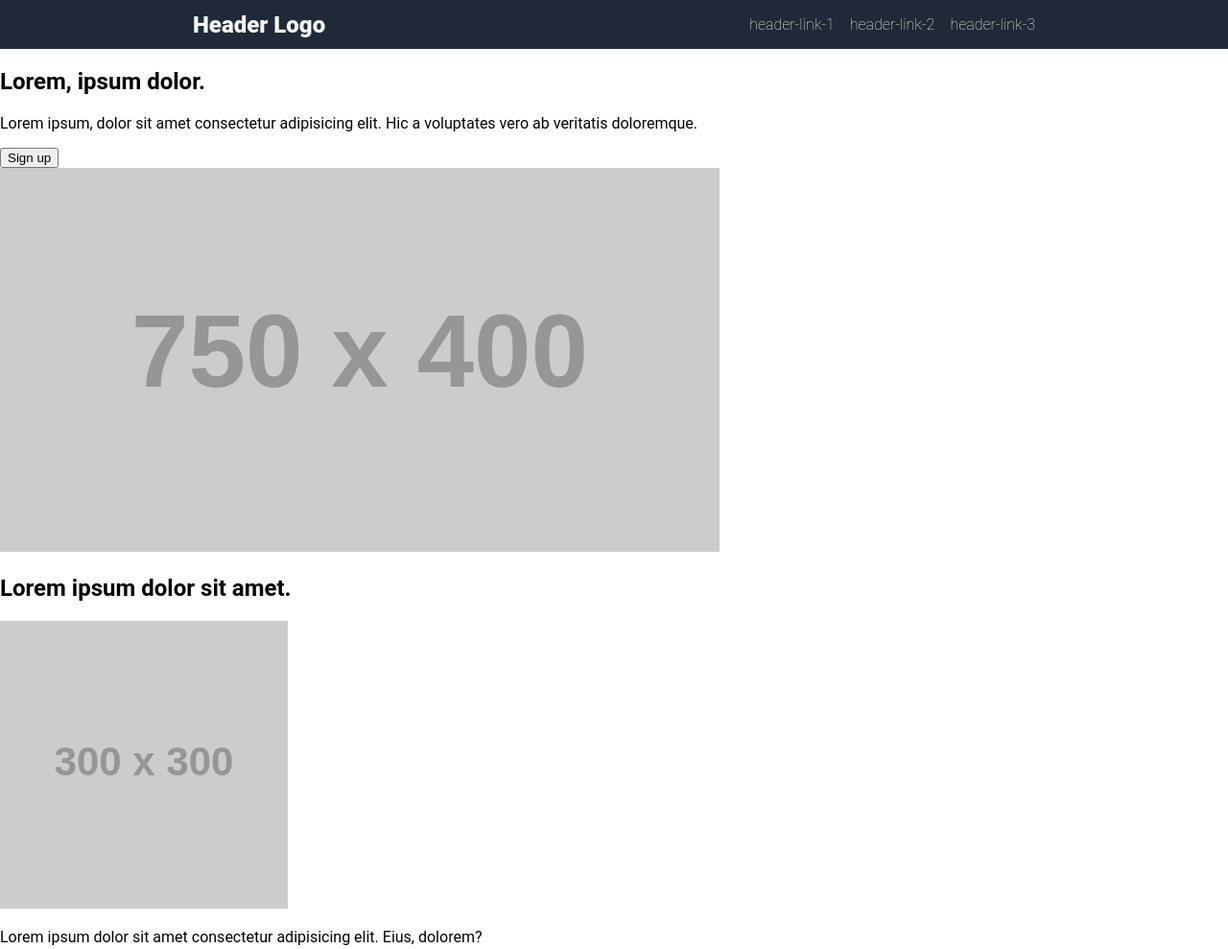
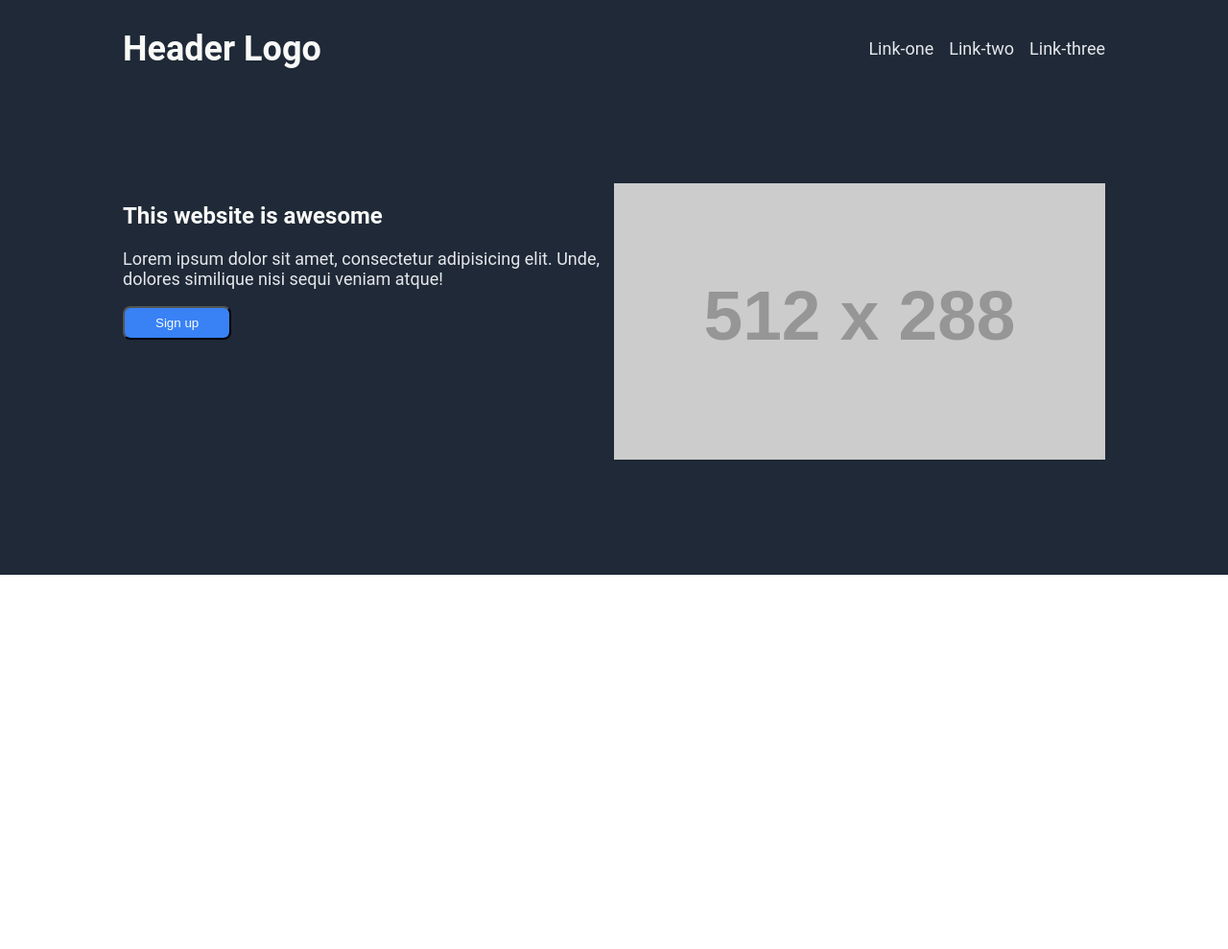
Before and after one commit to brew4242564/practica-web, a plain HTML site: page flex/index.html in a window 1280 px wide. Shown: the top 989 px of the page at 96% size. After the commit the page ends 800 px from the top, so only its background shows below. Drawn offline with Linux system fonts and the light colour scheme; placeholder pictures from the web are drawn by us.

Commit message:
Se estilizaron varios elementos
Se estelizo el Header y el Hero.

```diff
--- a/flex/index.html
+++ b/flex/index.html
@@ -4,76 +4,55 @@
 <head>
     <meta charset="UTF-8">
     <meta name="viewport" content="width=device-width, initial-scale=1.0">
+    <title>Air pups: Just Dog It</title>
     <link rel="stylesheet" href="styles.css">
-    <title>Air pups:Just dog it!</title>
 </head>
 
 <body>
     <header>
-        <div class="logo">Header Logo</div>
+        <div class="content">
+            <div class="logo">
+                <h2>Header Logo</h2>
+            </div>
+
             <nav>
                 <ul>
                     <li>
-                    <a href="#">header-link-1</a>
+                        <a href="#">Link-one</a>
                     </li>
                     <li>
-                    <a href="#">header-link-2</a>
+                        <a href="#">Link-two</a>
                     </li>
                     <li>
-                    <a href="#">header-link-3</a>
+                        <a href="#">Link-three</a>
                     </li>
                 </ul>
             </nav>
+        </div>
     </header>
 
-    <div class="front">
-        <div class="presentation">
-            <h2>Lorem, ipsum dolor.</h2>
-            <p>Lorem ipsum, dolor sit amet consectetur adipisicing elit. Hic a voluptates vero ab veritatis doloremque.
+    <div class="hero">
+        <div class="content">
+            <div class="description">
+                <h2>
+                    This website is awesome
+                </h2>
+                <p>
+                    Lorem ipsum dolor sit amet, consectetur adipisicing elit. Unde, dolores similique nisi sequi veniam
+                    atque!
                 </p>
-            <button class="buttom-top">Sign up</button>
+                <button class="sign-button">Sign up</button>
             </div>
-
-        <img src="https://placehold.co/750x400" alt="placeholder">
-    </div>
-
-    <div class="card-container">
-        <h2>Lorem ipsum dolor sit amet.</h2>
-        <div class="card">
-            <img src="https://placehold.co/300x300" alt="">
-            <p>Lorem ipsum dolor sit amet consectetur adipisicing elit. Eius, dolorem?</p>
-        </div>
-
-        <div class="card">
-            <img src="https://placehold.co/300x300" alt="">
-            <p>Lorem ipsum dolor sit amet consectetur adipisicing elit. Eius, dolorem?</p>
-        </div>
-
-        <div class="card">
-            <img src="https://placehold.co/300x300" alt="">
-            <p>Lorem ipsum dolor sit amet consectetur adipisicing elit. Eius, dolorem?</p>
-        </div>
-
-        <div class="card">
-            <img src="https://placehold.co/300x300" alt="">
-            <p>Lorem ipsum dolor sit amet consectetur adipisicing elit. Eius, dolorem?</p>
+            <img src="https://placehold.co/512x288" alt="">
         </div>
     </div>
 
-    <div class="quote">
-        <p class="epic-quote">Lorem ipsum dolor sit amet consectetur adipisicing elit. Sunt, natus necessitatibus. Explicabo quas voluptate officiis.</p>
-        <p class="atribution">- god</p>
+    <div class="info">
+        <div class="content">
+
+        </div>
     </div>
 
-    <div class="sign-up-bottom">
-        <h3>Lorem ipsum dolor sit.</h3>
-        <p>Lorem ipsum dolor sit amet consectetur adipisicing elit.</p>
-        <button class="button-bottom">Sign Up</button>
-    </div>
-
-    <footer>
-        <p>made with anger</p>
-    </footer>
 </body>
 
 </html>
--- a/flex/styles.css
+++ b/flex/styles.css
@@ -1,32 +1,73 @@
-body {
+body{
+    margin: 0;
     font-family: Roboto, system-ui, -apple-system, BlinkMacSystemFont, 'Segoe UI', Oxygen, Ubuntu, Cantarell, 'Open Sans', 'Helvetica Neue', sans-serif;
-    margin: 0;
 }
 
+.content{
+    max-width: 1024px;
+    width: 100%;
+}
 
-header {
+/*      HEADER      */
+header, .hero{
+    background-color: #1f2937;
+    color: #f9faf8;
     display: flex;
-    background-color: #1f2937;
-    color: #F9FAF8;
-    justify-content: space-around;
-    align-items: center;
+    justify-content: center;
+
 }
 
 .logo{
     font-size: 24px;
-    font-weight: 900;
+    color: #f9faf8;
 }
-a,
-a:active,
-a:visited,
-li {
+
+header .content{
+    display: flex;
+    justify-content: space-between;
+}
+
+header li, a, a:active, a:visited{
     text-decoration: none;
     list-style: none;
-    color: #F9FAF8;
-    font-weight: lighter;
+     color:#f9faf8;
+}
+nav{
+    display: flex;
+    align-items: center;
+}
+nav ul{
+    display: flex;
+    gap:16px;
 }
 
-nav ul{
+/*      HERO     */
+.hero h1{
+    font-size: 48px;
+    color: #f9faf8;
+    font-weight: 900;
+    margin: 0;
+}
+
+.hero p, a, a:active, a:visited{
+    font-size: 18px;
+    color: #E5E7EB
+}
+.hero .content{
     display: flex;
-    gap: 16px;
+    justify-content: space-between;
 }
+
+.hero{
+    padding-top: 89.22px;
+    padding-bottom: 120px;
+}
+
+.sign-button{
+    padding: 8px 32px;
+    border-radius: 8px;
+    color:#f9faf8;
+    background-color: #3882f6;
+}
+
+/* Info Header*/
```
Lines whose indentation alone changed are shown as unchanged.
